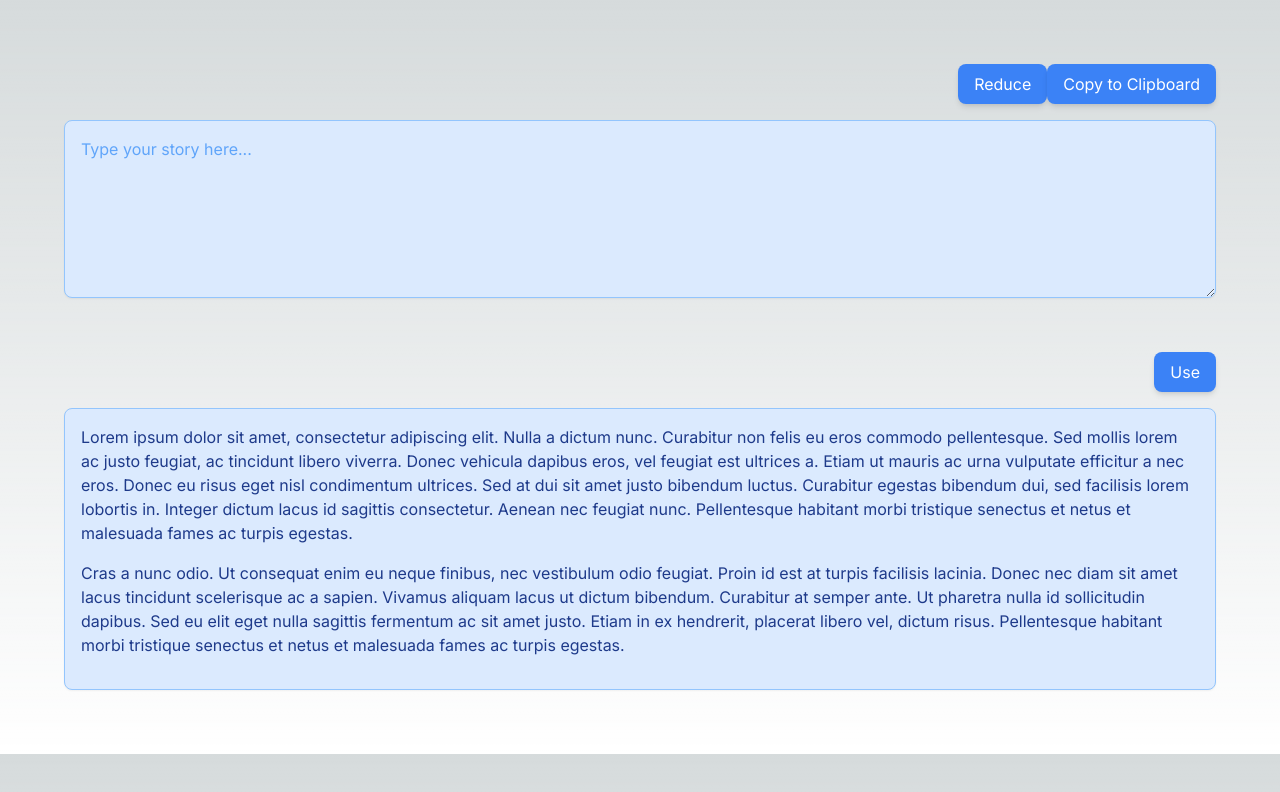
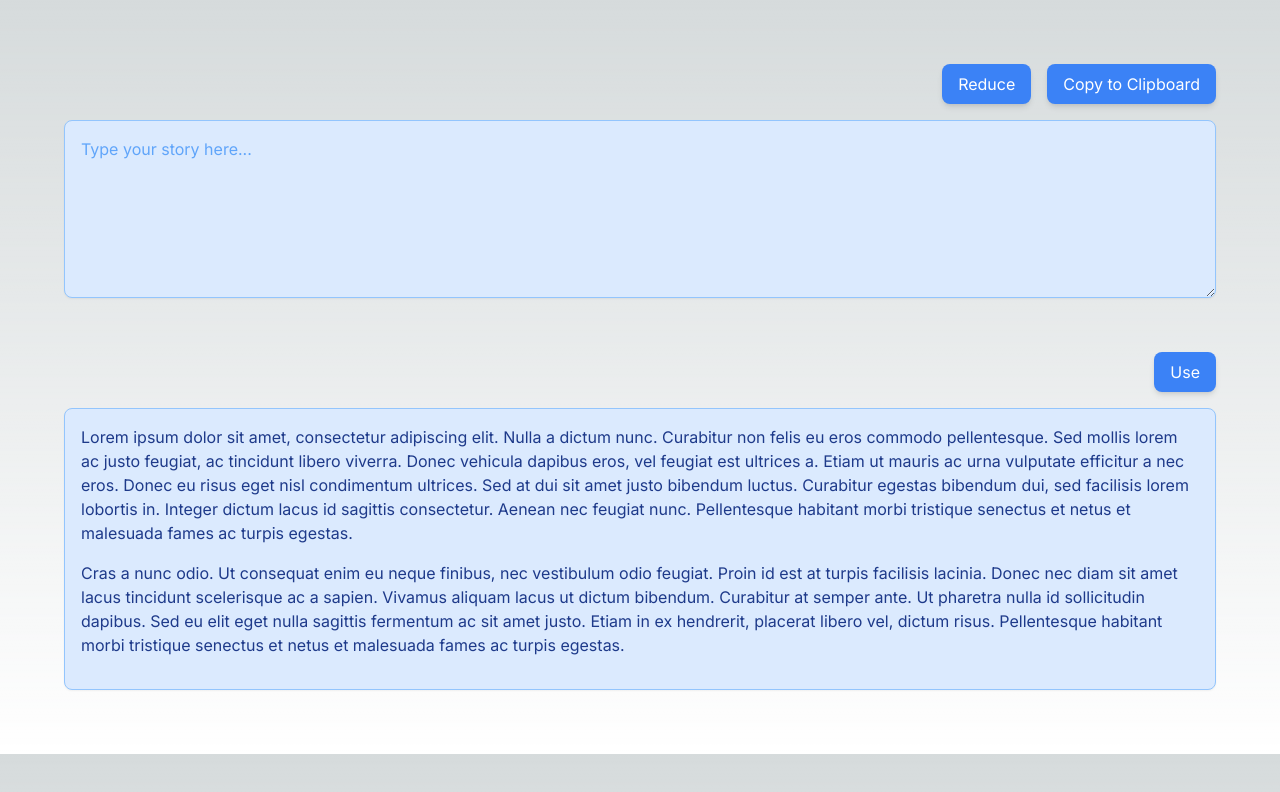
Before and after one commit to joelstevick/less-is-more, a Next.js app: page / in a window 1280 px wide. Shown: the top 792 px of the page. Built offline with nearby package versions, Linux system fonts and the light colour scheme.

Commit message:
add HSpacer

```diff
--- a/app/page.tsx
+++ b/app/page.tsx
@@ -1,4 +1,4 @@
-"use client"
+"use client";
 
 import Textarea from "@/components/textarea/textarea";
 import ScrollableText from "@/components/scrollable-text/scrollable-text";
@@ -6,6 +6,7 @@ import Button from "@/components/button/button";
 import VSpacer from "@/components/v-spacer/v-spacer";
 import { useRef } from "react";
 import CopyToClipboard from "@/components/clipboard/copy-to-clipboard";
+import HSpacer from "@/components/h-spacer/h-spacer";
 
 export default function Home() {
   const textareaRef = useRef<HTMLTextAreaElement>(null);
@@ -14,11 +15,11 @@ export default function Home() {
     <main className="p-16">
       <div className="flex justify-end">
         <Button>Reduce</Button>
+        <HSpacer />
         <CopyToClipboard textareaRef={textareaRef} />
-
       </div>
       <VSpacer />
-      <Textarea ref={textareaRef}/>
+      <Textarea ref={textareaRef} />
 
       <VSpacer />
       <VSpacer />
--- /dev/null
+++ b/components/h-spacer/h-spacer.tsx
@@ -0,0 +1,10 @@
+// components/Button.js
+import React from "react";
+
+const HSpacer = () => {
+  return (
+   <div className="w-4"></div>
+  );
+};
+
+export default HSpacer;
```
